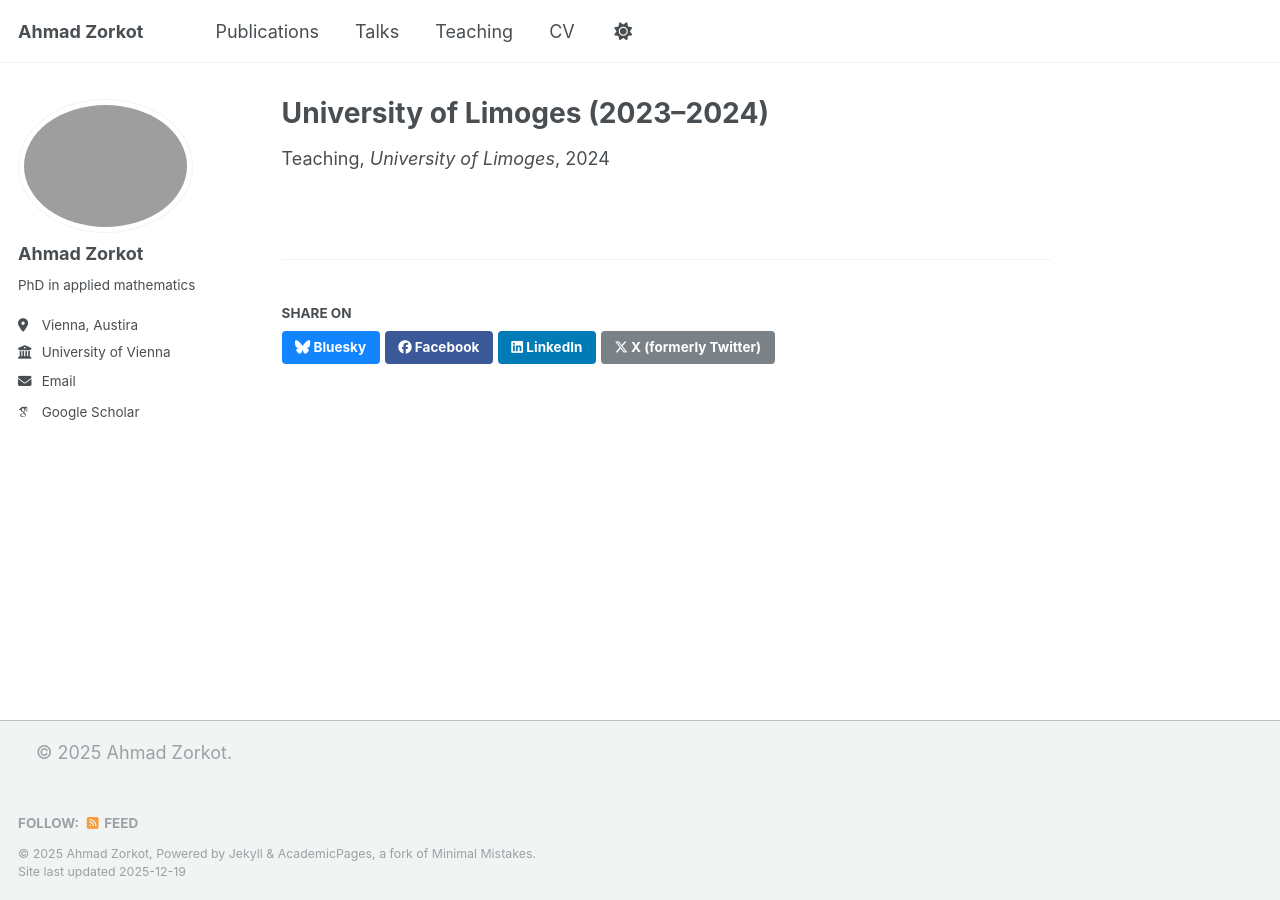
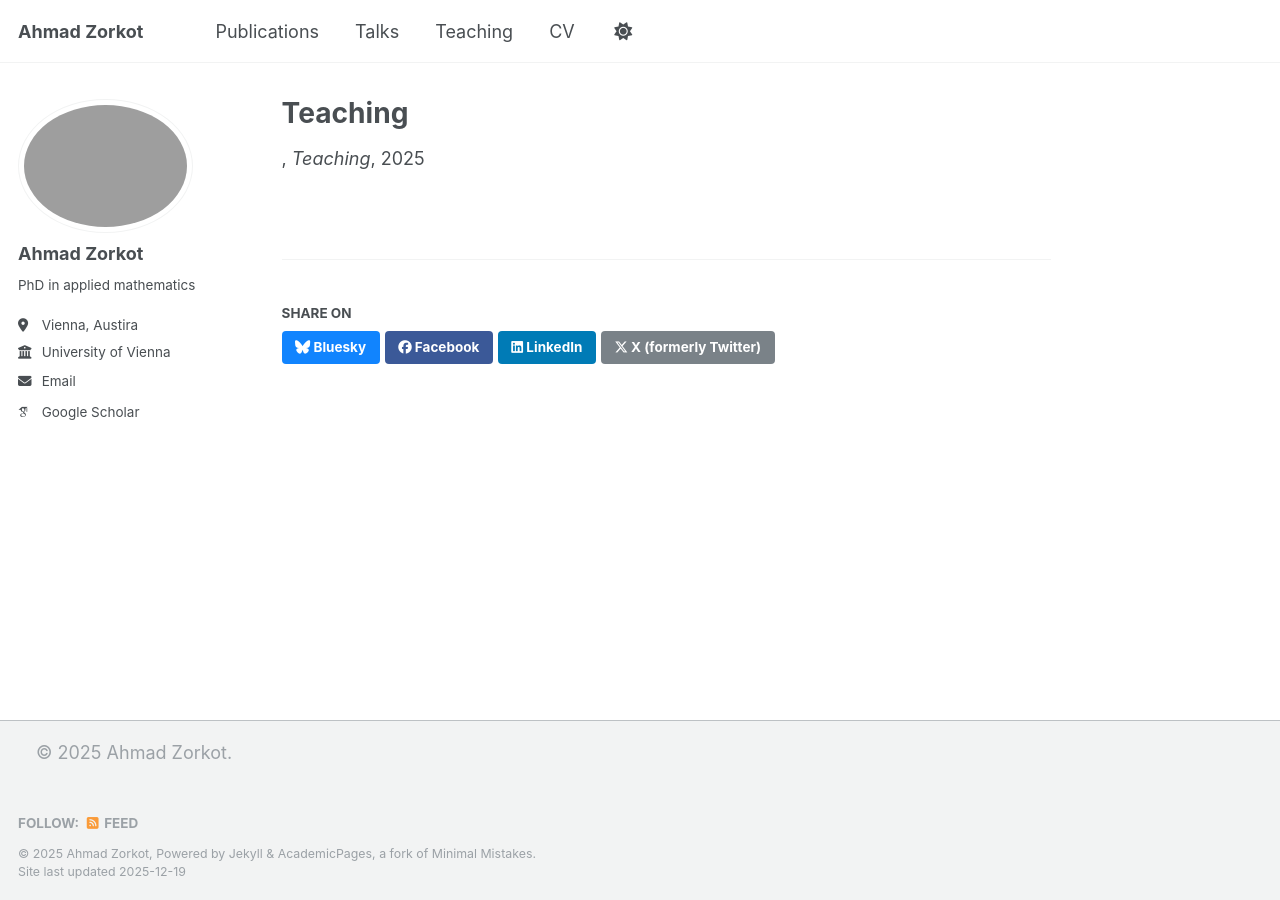
Before and after one commit to ahmadzorkot/ahmadzorkot.github.io, a Jekyll site: the page built from _teaching/2015-spring-teaching-2.md, in a window 1280 px wide. Built offline with Jekyll 4.4.1, drawn with Linux system fonts in a browser that asks for light colours; some web fonts are replaced; some of the changed lines change nothing that is shown.

Commit message:
Update 2015-spring-teaching-2.md

```diff
--- a/_teaching/2015-spring-teaching-2.md
+++ b/_teaching/2015-spring-teaching-2.md
@@ -1,15 +1,35 @@
 ---
-title: "University of Limoges (2023–2024)"
+title: "Teaching"
 collection: teaching
-type: "Teaching"
-venue: "University of Limoges"
-date: 2024-01-01
-date_range: "2023–2024"
-hours: 144
-tutorials:
-  - "Math for Sciences"
-  - "Fundamentals of Mathematics"
-  - "Measure Theory"
-  - "Optimization"
-  - "Calculus of Variations"
+venue: "Teaching"
+date: 2025-01-01
+institutions:
+  - name: "University of Vienna"
+    location: "Vienna, Austria"
+    years:
+      - year: "2024–2025"
+        hours: 0
+        tutorials:
+          - "Add your subject here (exercise sessions)"
+  - name: "University of Limoges"
+    location: "Limoges, France"
+    years:
+      - year: "2023–2024"
+        hours: 144
+        tutorials:
+          - "Math for Sciences (exercise sessions)"
+          - "Fundamentals of Mathematics (exercise sessions)"
+          - "Measure Theory (exercise sessions)"
+          - "Optimization (exercise sessions)"
+          - "Calculus of Variations (exercise sessions)"
+      - year: "2022–2023"
+        hours: 36
+        tutorials:
+          - "Math for Sciences (exercise sessions)"
+      - year: "2021–2022"
+        hours: 64
+        tutorials:
+          - "Linear Algebra (exercise sessions)"
+          - "Probability (exercise sessions)"
+          - "Real Analysis (exercise sessions)"
 ---
```
